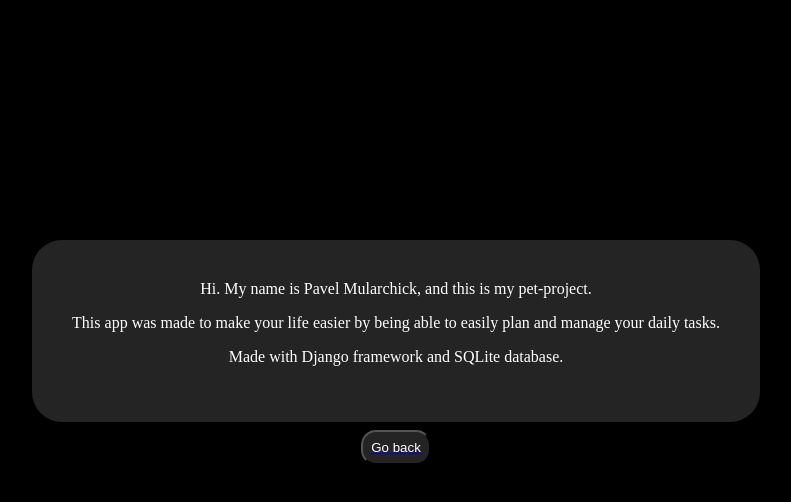
After one commit to newyorkdeep/todo_project, a Django app: page /about/ in a window 1280 px wide. The commit adds this page. Shown: the top 502 px of the page, without its empty margins (244-1035 px from the left). Run offline with Django 5.2, Linux system fonts and the light colour scheme.

Commit message:
bug fixes

```diff
--- /dev/null
+++ b/app_todo/static/styles2.css
@@ -0,0 +1,25 @@
+.texting {
+    display: flex;
+    flex-direction: column;
+    align-self: center;
+    text-align: center;
+    justify-self: center;
+    margin-top: 30vh;
+    background-color: rgb(36, 36, 36);
+    border-radius: 30px;
+    padding: 5vh;
+    color: white;
+}
+body {
+    background-color: black;
+}
+.thebutton {
+    display: flex;
+    background-color: rgb(36, 36, 36);
+    padding: 1vh;
+    justify-self: center;
+    align-self: center;
+    margin-top: 1vh;
+    border-radius: 15px;
+    color: white;
+}
--- /dev/null
+++ b/app_todo/templates/about.html
@@ -0,0 +1,19 @@
+{% load static %}
+<!DOCTYPE html>
+<html>
+    <head>
+        <meta charset="UTF-8">
+        <meta name="viewport" content="width=device-width, initial-scale=1.0">
+        <title>About</title>
+        <link rel="stylesheet" href="{% static 'styles2.css' %}">
+    </head>
+    <body>
+        <div class="texting">
+            <Text>Hi. My name is Pavel Mularchick, and this is my pet-project.<p></p>
+            This app was made to make your life easier by being able to easily plan and manage your daily tasks.<p></p>
+            Made with Django framework and SQLite database.<p></p></Text>
+        </div>
+
+        <a href="/"><button class="thebutton" href="/">Go back</button></a>
+    </body>
+</html>
--- a/app_todo/urls.py
+++ b/app_todo/urls.py
@@ -6,5 +6,6 @@ urlpatterns = [
     path('add', views.add, name='adding'),
     path('done/<int:task_id>', views.done, name='done'),
     path('delete/<int:task_id>', views.delete, name='delete'),
-    path('clean', views.clean, name="clean")
+    path('clean', views.clean, name="clean"),
+    path('about/', views.about, name="about"),
 ]
--- a/app_todo/views.py
+++ b/app_todo/views.py
@@ -1,6 +1,8 @@
 from django.shortcuts import render, redirect
 from .models import Task_class
 from django.views.decorators.http import require_http_methods
+from django.template import loader
+from django.http import HttpResponse
 
 
 # Create your views here.
@@ -31,3 +33,7 @@ def delete(request, task_id):
 def clean (request):
     Task_class.objects.all().delete()
     return redirect("index")
+
+def about (request):
+    template=loader.get_template('about.html')
+    return HttpResponse(template.render())
```
Also changed, not shown: app_todo/static/styles1.css (+20 -3 lines), app_todo/templates/index.html (+7 -2 lines).
